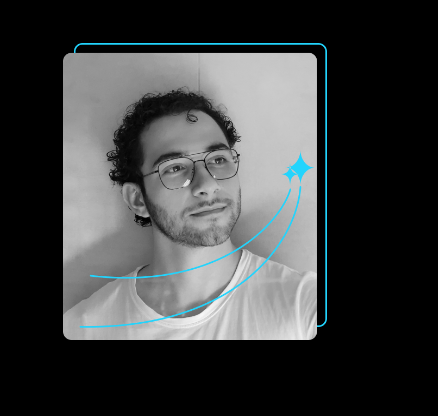
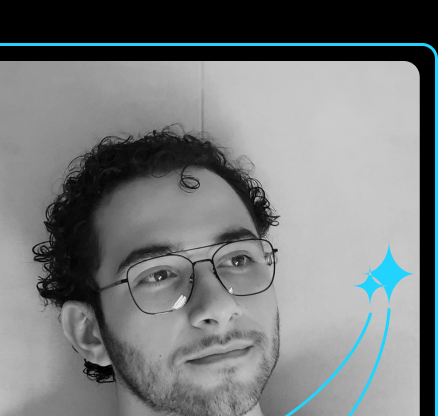
Before and after one commit to luscasleal/portfolio, a plain HTML site: page index.html in a window 390 px wide. Shown: the part 84-500 px from the top of the page, 438 px wide, since content can reach past the window. Drawn offline with nearby package versions, Linux system fonts and the light colour scheme.

Commit message:
Update style.css

```diff
--- a/styles/style.css
+++ b/styles/style.css
@@ -141,6 +141,7 @@ body {
     }
 
     .apresentacao__imagem {
-        width: 75%;
+        height: 40%;
+        width: auto;
     }
 }
```
